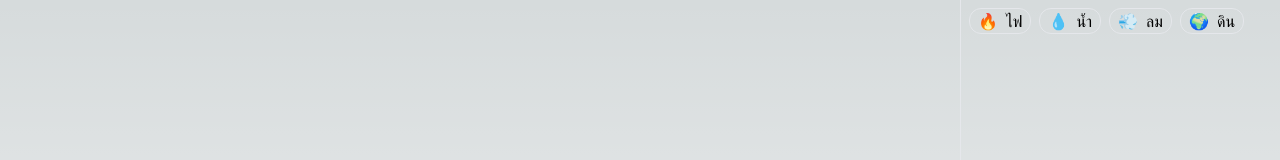
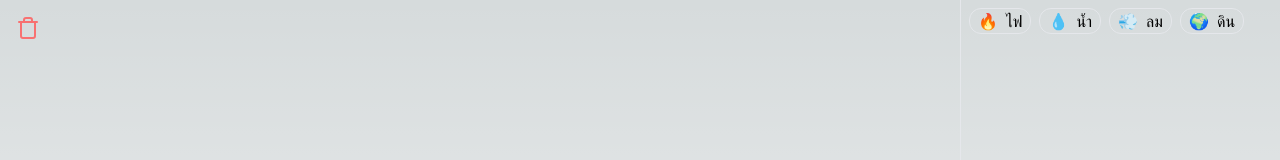
Before and after one commit to dekdao/infinite-craft-nextjs, a Next.js app: page / in a window 1280 px wide. Shown: the top 160 px of the page. Built offline with nearby package versions, Linux system fonts and the light colour scheme.

Commit message:
feat: add clear button

```diff
--- a/src/app/page.tsx
+++ b/src/app/page.tsx
@@ -7,6 +7,7 @@ import { ElementCardDraggableWrapper } from "../components/element-card";
 import { useDrop } from "react-dnd";
 import axios from "axios";
 import { v4 as uuid } from "uuid";
+import { Trash } from "lucide-react";
 
 export default function Home() {
   const [elements, setElements] = useState<Element[]>([]);
@@ -30,6 +31,10 @@ export default function Home() {
     if (elements.length === 0) return;
     localStorage.setItem("elements", JSON.stringify(elements));
   }, [elements]);
+
+  const onClearPlacedElements = () => {
+    setPlacedElements([]);
+  };
 
   const onChangePosition = async (
     placedElement: PlacedElement,
@@ -131,7 +136,7 @@ export default function Home() {
   return (
     <main className="flex h-screen flex-col">
       <div className="grid grid-cols-12 h-full">
-        <div ref={drop} className="col-span-9 h-full w-full">
+        <div ref={drop} className="col-span-9 h-full w-full relative">
           {placedElements.map((element, index) => (
             <ElementCardDraggableWrapper
               key={index}
@@ -140,6 +145,12 @@ export default function Home() {
               onChangePosition={onChangePosition}
             />
           ))}
+          <div
+            className="absolute top-0 left-0 p-4 cursor-pointer hover:text-red-400"
+            onClick={onClearPlacedElements}
+          >
+            <Trash />
+          </div>
         </div>
         <SideBar elements={elements} />
       </div>
```
